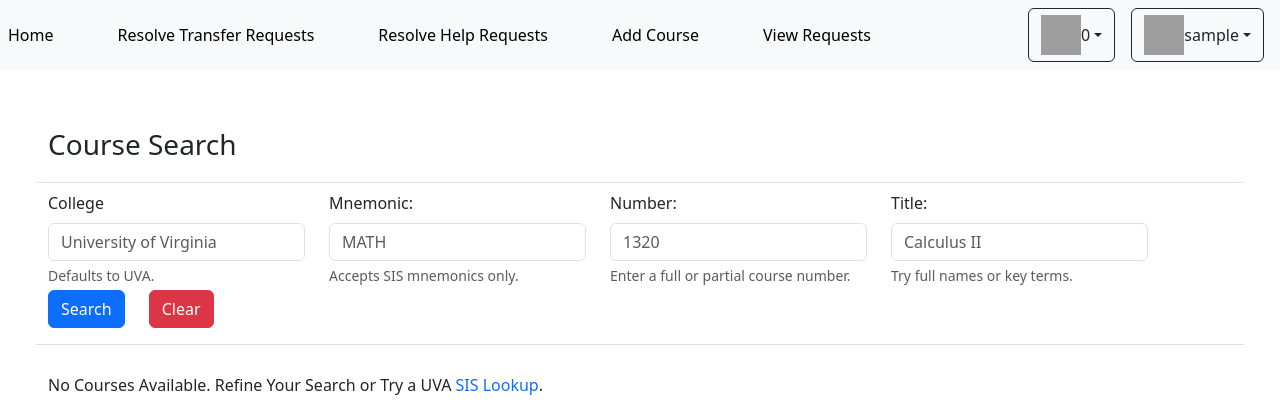
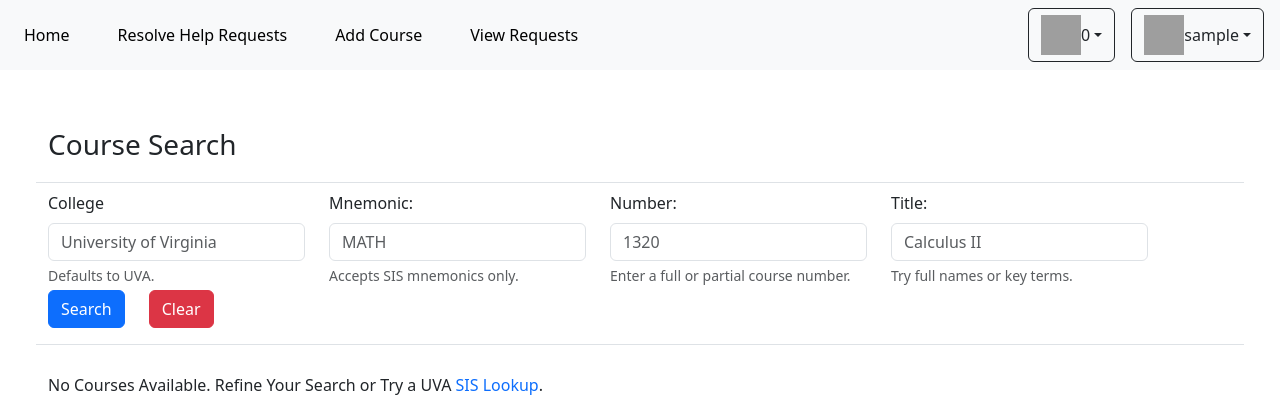
Before and after one commit to scottrmattix/transfer-guide, a Django app: page / in a window 1280 px wide. Shown: the top 420 px of the page. Run offline with Django 4.2, Linux system fonts and the light colour scheme; the visitor is signed in with stand-in values (Sample User, id 1); data that the repository does not hold is empty; some libraries are stand-ins or nearby versions; grey boxes are pictures that could not be loaded.

Commit message:
Fixed spacing on admin and tweaked it a little for users

```diff
--- a/templates/base.html
+++ b/templates/base.html
@@ -66,16 +66,15 @@
             <div class="collapse navbar-collapse" id="navbarSupportedContent">
                 <ul class="navbar-nav">
                     {% if user.groups.all.0.name == 'users' %}
-                        <a href="{% url 'submit_search' %}" class="nav-link left pt-2 mx-2"> Home </a>
-                        <a href="{% url 'request' %}" class="nav-link pt-2 mx-2"> Request Form </a>
-                        <a href="{% url 'accept_request' %}" class="nav-link pt-2 mx-2"> View Requests </a>
-                        <a href="#" class="nav-link pt-2 mx-2"> Help </a>
+                        <a href="{% url 'submit_search' %}" class="nav-link left pt-2 mx-3"> Home </a>
+                        <a href="{% url 'request' %}" class="nav-link pt-2 mx-3"> Request Form </a>
+                        <a href="{% url 'accept_request' %}" class="nav-link pt-2 mx-3"> View Requests </a>
+                        <a href="#" class="nav-link pt-2 mx-3"> Help </a>
                     {% else %}
-                        <a href="{% url 'submit_search' %}" class="nav-link pt-2 mx-0"> Home </a>
-                        <a href="#" class="nav-link pt-2 ms-5"> Resolve Transfer Requests </a>
-                        <a href="#" class="nav-link pt-2 ms-5"> Resolve Help Requests </a>
-                        <a href="{% url 'updateCourses' %}" class="nav-link pt-2 ms-5"> Add Course </a>
-                        <a href="{% url 'accept_request' %}" class="nav-link pt-2 ms-5"> View Requests </a>
+                        <a href="{% url 'submit_search' %}" class="nav-link pt-2 mx-3"> Home </a>
+                        <a href="#" class="nav-link pt-2 mx-3"> Resolve Help Requests </a>
+                        <a href="{% url 'updateCourses' %}" class="nav-link pt-2 mx-3"> Add Course </a>
+                        <a href="{% url 'accept_request' %}" class="nav-link pt-2 mx-3"> View Requests </a>
                     {% endif %}
                 </ul>
             </div>
```
